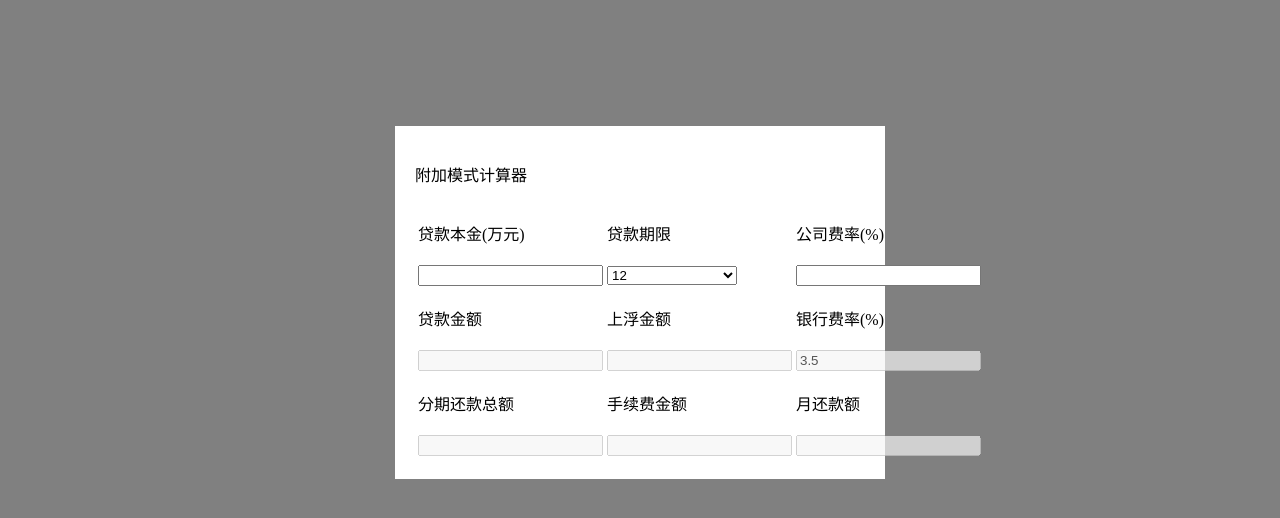
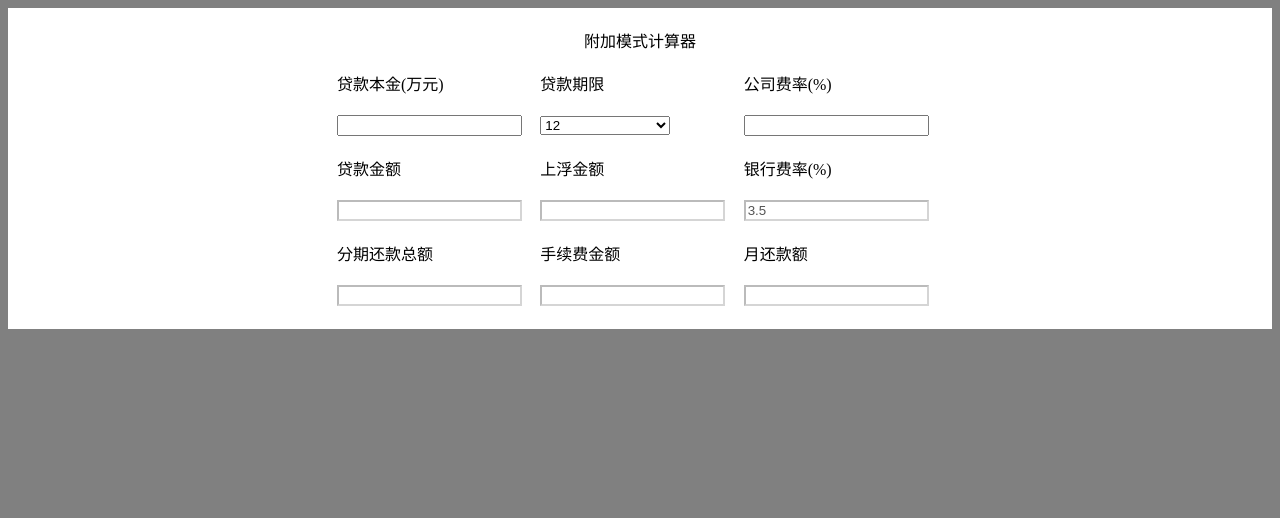
Before and after one commit to Nelson2SR/dayou.github.io, a plain HTML site: page index.html in a window 1280 px wide. Drawn offline with nearby package versions, Linux system fonts and the light colour scheme.

Commit message:
change css

```diff
--- a/index.html
+++ b/index.html
@@ -6,17 +6,32 @@
 <script src='https://cdnjs.cloudflare.com/ajax/libs/jquery/2.1.3/jquery.min.js'></script>
 <style type="text/css">
 body {
-   background: gray
+   background: grey
 }
 select {
    width: 130px
 }
+
 form {
-    max-width: 450px;
-    margin: 10% auto 50% auto;
+    max-width: 100%;
+    max-height: 100%;
+    margin: 0 auto;
     background: white;
     padding: 20px;
     outline-color: green;
+}
+table {
+   margin: 0 auto;
+   z-index: 1;
+   width:50%;
+   height: 50px;
+}
+#title {
+   margin: 0 auto;
+   text-align: center;
+}
+input[type=text]:disabled {
+   background: #ffffff
 }
 </style>
 </head>
@@ -25,7 +40,7 @@ form {
 <body>
 
       <form name="calculator">
-         <p>附加模式计算器</p>
+         <p id="title">附加模式计算器</p>
 
          <table>
             <tr>
@@ -50,9 +65,9 @@ form {
                <td><p>银行费率(%)</p></td>
             </tr>
             <tr>
-               <td><input name="loan-money" id="loan-money" disabled="" value="" /></td>
-               <td><input name="rising-money" id="rising-money" disabled="" value="" /></td>
-               <td><input name="bank-rate" id="bank-rate" value="3.5" disabled="" value=""></td>
+               <td><input type="text" name="loan-money" id="loan-money" disabled="" value="" /></td>
+               <td><input type="text" name="rising-money" id="rising-money" disabled="" value="" /></td>
+               <td><input type="text" name="bank-rate" id="bank-rate" value="3.5" disabled="" value=""></td>
             </tr>
             <tr>
                <td><p>分期还款总额</p></td>
@@ -60,9 +75,9 @@ form {
                <td><p>月还款额</p></td>
             </tr>
             <tr>
-               <td><input name="installment-refund-money" id="installment-refund-money" disabled="" value="" /></td>
-               <td><input name="service-charge-money" id="service-charge-money" disabled="" value="" /></td>
-               <td><input name="monthly-refund-money" id="monthly-refund-money" disabled="" value="" /></td>
+               <td><input type="text" name="installment-refund-money" id="installment-refund-money" disabled="" value="" /></td>
+               <td><input type="text" name="service-charge-money" id="service-charge-money" disabled="" value="" /></td>
+               <td><input type="text" name="monthly-refund-money" id="monthly-refund-money" disabled="" value="" /></td>
             </tr>
          </table>
       </form>
```
